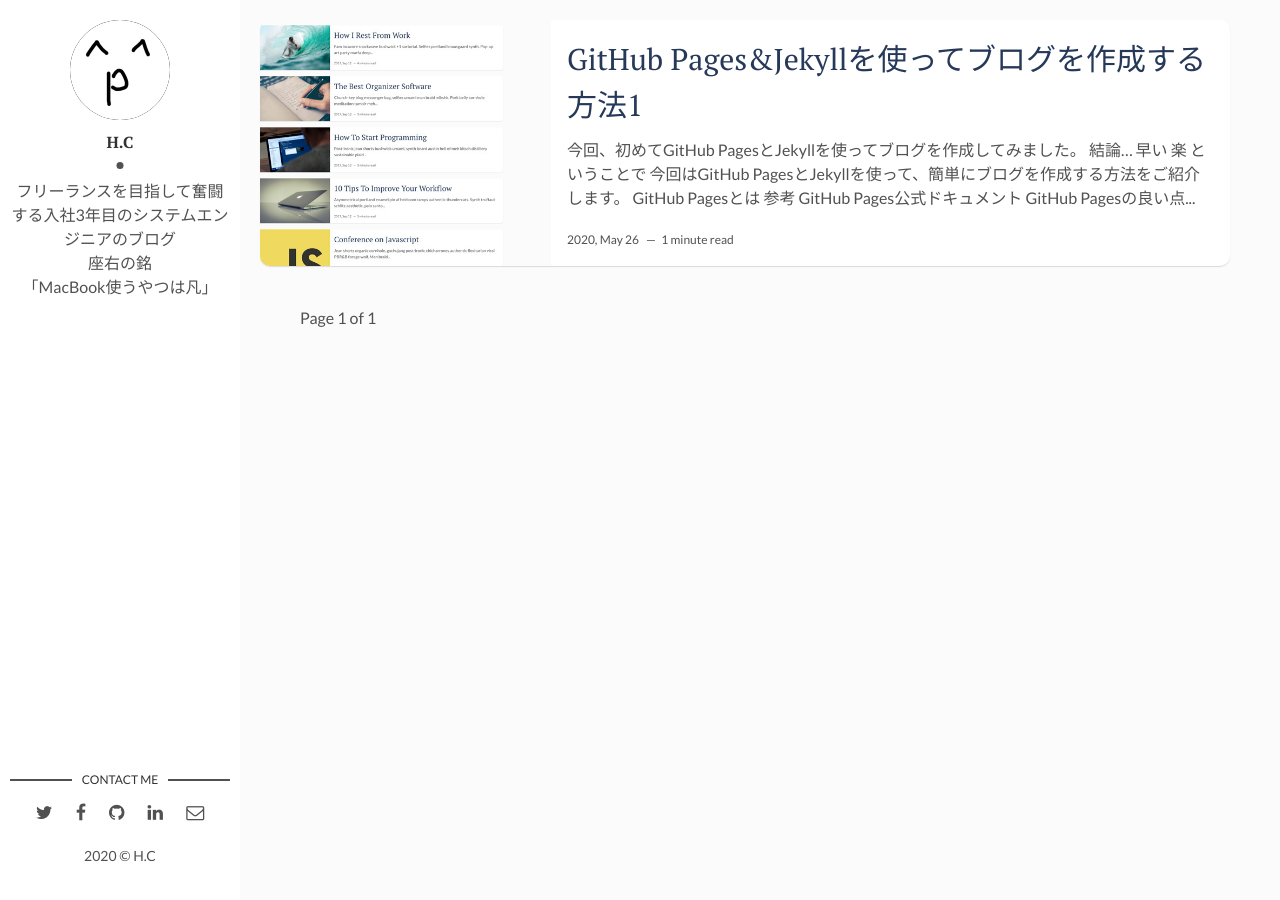
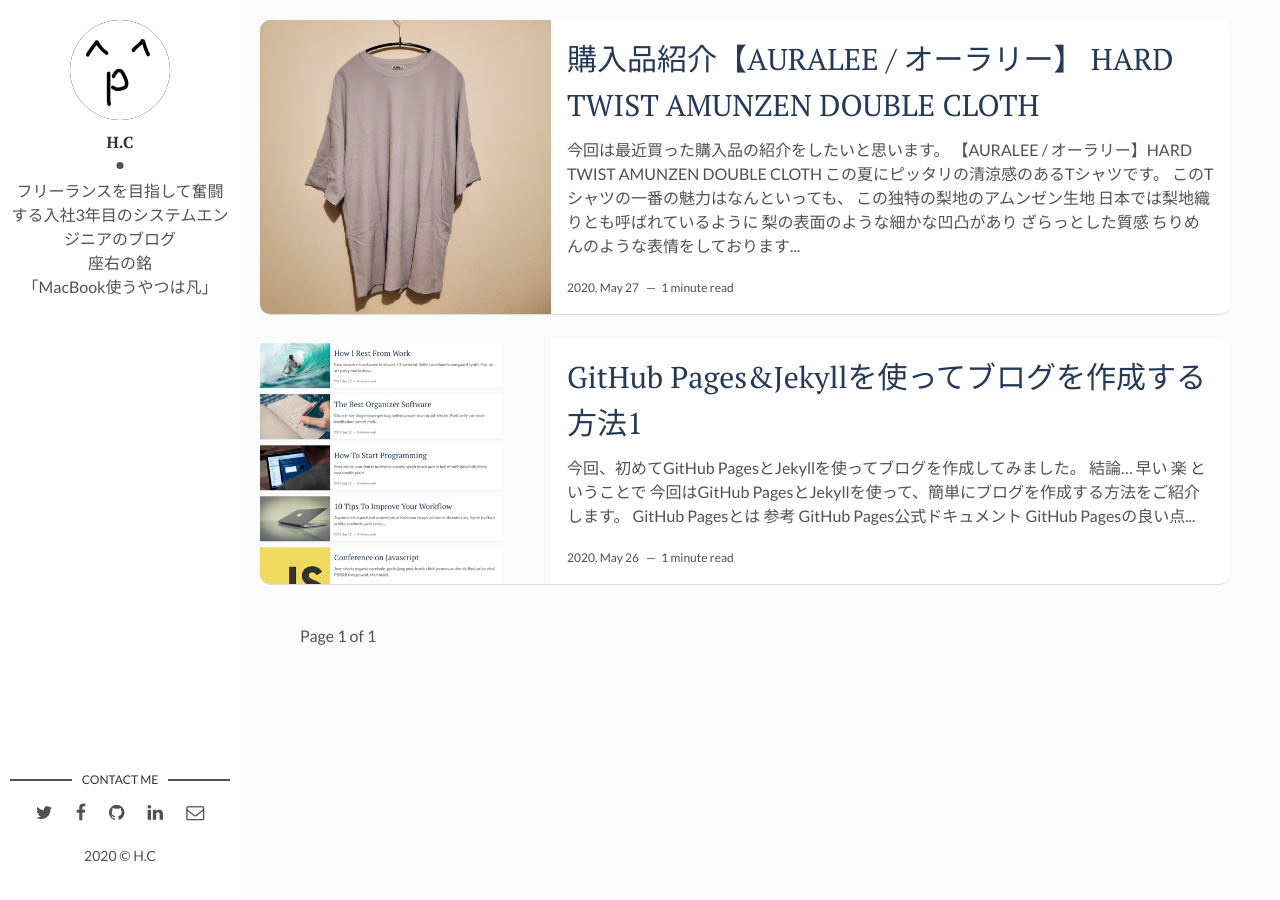
Before and after one commit to chigirh/chigirh.github.io, a Jekyll site: the page built from index.html, in a window 1280 px wide. Built offline with Jekyll 4.4.1, drawn with Linux system fonts in a browser that asks for light colours; the list of posts is cut into pages by our own code.

Commit message:
20200527push

```diff
--- /dev/null
+++ b/_posts/2020-05-27-clothes_introduction_#1.md
@@ -0,0 +1,65 @@
+---
+layout: post
+title: "購入品紹介【AURALEE / オーラリー】 HARD TWIST AMUNZEN DOUBLE CLOTH"
+date: 2020-05-27 20:00:00 +0900
+description:
+img: 2020-05-27.jpg # Add image post (optional)
+fig-caption: # Add figcaption (optional)
+tags: [clothes, auralee]
+---
+
+今回は最近買った購入品の紹介をしたいと思います。
+
+![HARD TWIST AMUNZEN DOUBLE CLOTH]({{site.baseurl}}/assets/img/2020-05-27_1.jpg)
+
+### 【AURALEE / オーラリー】HARD TWIST AMUNZEN DOUBLE CLOTH
+
+この夏にピッタリの清涼感のあるTシャツです。
+
+
+***
+
+
+このTシャツの一番の魅力はなんといっても、
+この独特の梨地のアムンゼン生地
+
+
+<p class="box">
+日本では梨地織りとも呼ばれているように<br>
+梨の表面のような細かな凹凸があり<br>
+ざらっとした質感<br>
+ちりめんのような表情をしております<br>
+<br>
+アムンゼンという織り方は<br>
+実は日本で生まれたもので<br>
+プリントの技術がない時代に<br>
+開発された織組織<br>
+<br>
+名前の由来は<br>
+ノルウェーの探検家「アムンゼン」から<br>
+つけられている。<br>
+</P>
+> <p class="citation"><a href="https://www.tailor-fukuoka.com/blog/fabric/2019/%E3%82%A2%E3%83%A0%E3%83%B3%E3%82%BC%E3%83%B3%E3%81%A8%E3%81%84%E3%81%86%E7%94%9F%E5%9C%B0.htmll">アムンゼンという生地</a>より出典</p>
+
+
+![独特の表情感のアムンゼン生地]({{site.baseurl}}/assets/img/2020-05-27_2.jpg)
+
+この表情感がたまらないですね！
+
+***
+
+春夏に最適なアムンゼン生地を使用したTシャツが登場。<br>
+<br>
+梨地独特のシボ感をあえて抑え、独特なドライな肌触りと清涼感があり、<br>
+今までのオーラリーになかった上品な表情が特徴となっています。<br>
+<br>
+【AURALEE / オーラリー】<br>
+コンセプトは「自分たちが思う本当に良い素材を提案する事、<br>
+その素材を使い、上質な軽さを表現する事」。<br>
+布帛、ニット、カットソーにわたり、素材作りからデザインと考え、<br>
+高い技術に裏打ちされた日本屈指の生産背景で作り込んだ素材の個性を十分に活かし、<br>
+決して気取らず、毎日着る事に適した上質な軽さを感じられる洋服を提案。
+<br>
+<br>
+
+***
--- a/assets/css/main.css
+++ b/assets/css/main.css
@@ -22,6 +22,11 @@ MyCss
 
 .span-green{
   color: #0c0;
+}
+
+.citation{
+  color: #c0c0c0;
+  font-size: small;
 }
 
 /**
```
Also changed, not shown: assets/img/2020-05-27.jpg (added), assets/img/2020-05-27_1.jpg (added), assets/img/2020-05-27_2.jpg (added), assets/img/david-freeman.jpg (deleted), assets/img/how-to-start.jpg (deleted), assets/img/i-rest.jpg (deleted), assets/img/js-1.png (deleted), assets/img/mac.jpg (deleted), assets/img/promo-img.jpg (deleted), assets/img/software.jpg (deleted), assets/img/we-in-rest.jpg (deleted), assets/img/workflow.jpg (deleted).
